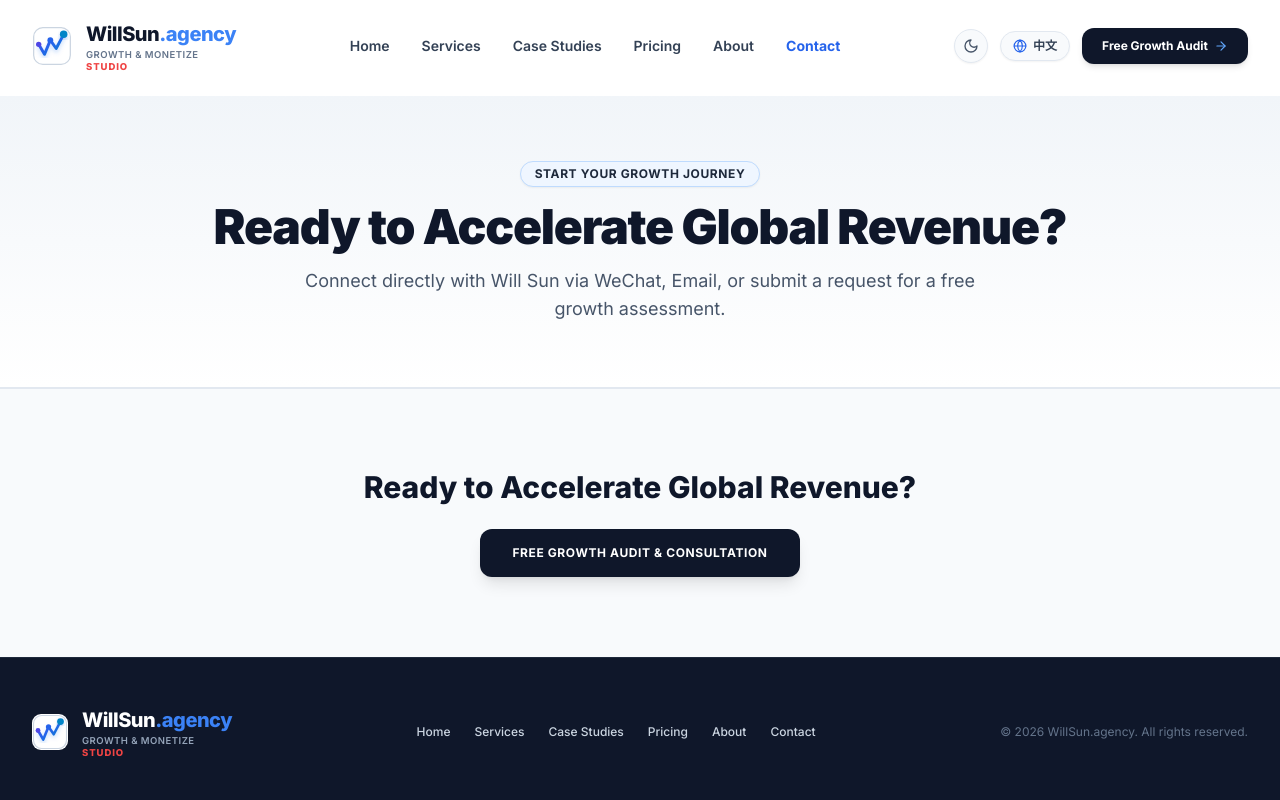
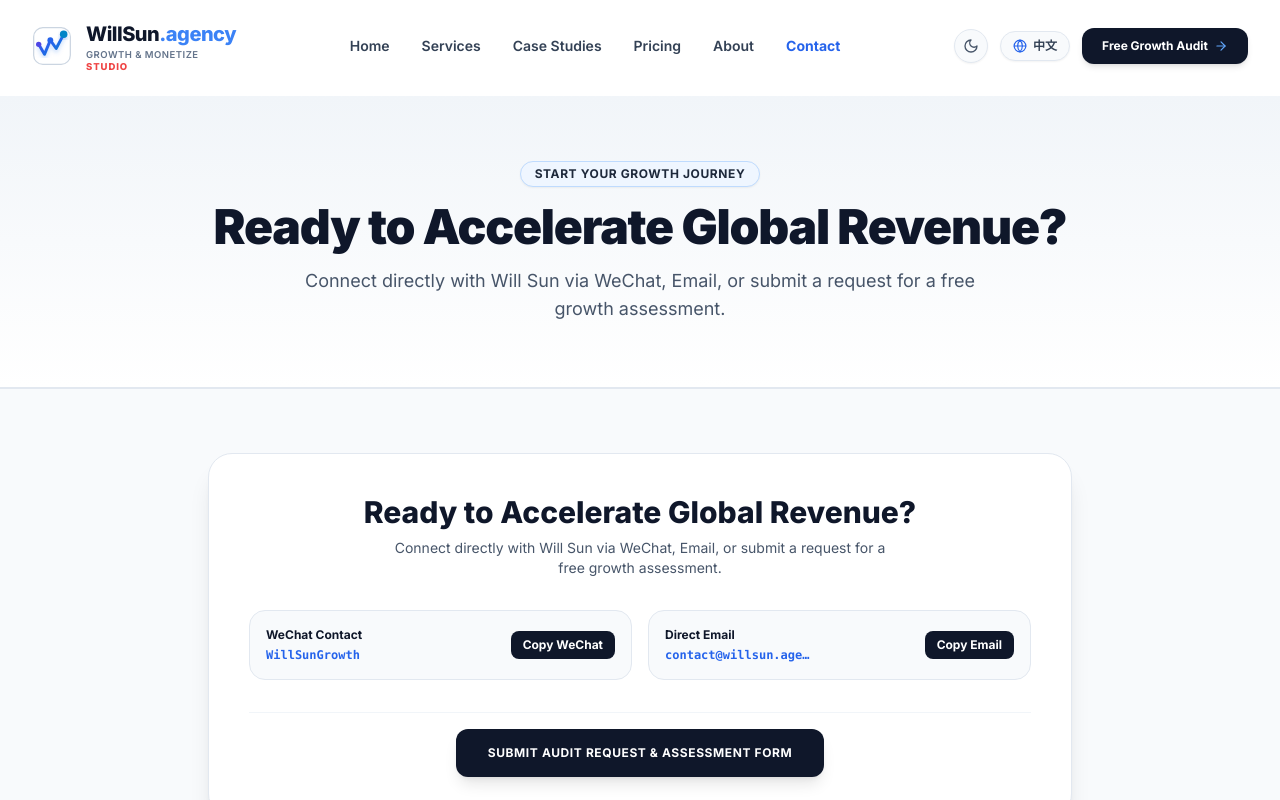
Before and after one commit to gstar-byte/willsun.agency, a Next.js app: page /contact in a window 1280 px wide. Shown: the top 800 px of the page. Built offline with nearby package versions, Linux system fonts and the light colour scheme.

Commit message:
feat: complete dark mode for contact page and unify footer slate background

```diff
--- a/components/Footer.tsx
+++ b/components/Footer.tsx
@@ -14,7 +14,7 @@ export const Footer: React.FC<FooterProps> = ({ lang }) => {
   const navT = dictionary[lang].nav;
 
   return (
-    <footer className="bg-slate-900 dark:bg-slate-950 text-slate-400 border-t border-slate-800 py-12 transition-colors duration-300">
+    <footer className="bg-slate-900 dark:bg-slate-950 text-slate-400 border-t border-slate-800 dark:border-slate-800/80 py-12 transition-colors duration-300">
       <div className="max-w-7xl mx-auto px-4 sm:px-6 lg:px-8">
         <div className="flex flex-col md:flex-row items-center justify-between gap-6">
           {/* Logo & Tagline */}
@@ -23,23 +23,23 @@ export const Footer: React.FC<FooterProps> = ({ lang }) => {
           </Link>
 
           {/* Quick Nav Links with Home */}
-          <div className="flex flex-wrap gap-6 text-xs text-slate-300 font-medium">
-            <Link href="/" className="hover:text-blue-400 transition-colors">
+          <div className="flex flex-wrap gap-6 text-xs text-slate-300 dark:text-slate-400 font-medium">
+            <Link href="/" className="hover:text-blue-400 dark:hover:text-blue-400 transition-colors">
               {navT.home}
             </Link>
-            <Link href="/services" className="hover:text-blue-400 transition-colors">
+            <Link href="/services" className="hover:text-blue-400 dark:hover:text-blue-400 transition-colors">
               {navT.services}
             </Link>
-            <Link href="/cases" className="hover:text-blue-400 transition-colors">
+            <Link href="/cases" className="hover:text-blue-400 dark:hover:text-blue-400 transition-colors">
               {navT.cases}
             </Link>
-            <Link href="/pricing" className="hover:text-blue-400 transition-colors">
+            <Link href="/pricing" className="hover:text-blue-400 dark:hover:text-blue-400 transition-colors">
               {navT.pricing}
             </Link>
-            <Link href="/about" className="hover:text-blue-400 transition-colors">
+            <Link href="/about" className="hover:text-blue-400 dark:hover:text-blue-400 transition-colors">
               {navT.about}
             </Link>
-            <Link href="/contact" className="hover:text-blue-400 transition-colors">
+            <Link href="/contact" className="hover:text-blue-400 dark:hover:text-blue-400 transition-colors">
               {navT.contact}
             </Link>
           </div>
--- a/components/PageClientWrapper.tsx
+++ b/components/PageClientWrapper.tsx
@@ -88,17 +88,55 @@ export const PageClientWrapper: React.FC<PageClientWrapperProps> = ({ pageType }
       )}
       {pageType === 'about' && <About lang={lang} />}
       {pageType === 'contact' && (
-        <section className="py-20 bg-slate-50 border-t border-slate-200">
-          <div className="max-w-4xl mx-auto px-4 text-center">
-            <h2 className="text-3xl font-extrabold text-slate-900 mb-6">
+        <section className="py-16 bg-slate-50 dark:bg-slate-950 border-t border-slate-200 dark:border-slate-800 transition-colors duration-300">
+          <div className="max-w-4xl mx-auto px-4">
+            <div className="bg-white dark:bg-slate-900 border border-slate-200 dark:border-slate-800 rounded-3xl p-8 sm:p-10 shadow-xl">
+              <div className="text-center mb-8">
+                <h2 className="text-3xl font-extrabold text-slate-900 dark:text-white mb-2">
                   {t.contact.title}
                 </h2>
+                <p className="text-slate-600 dark:text-slate-300 text-sm max-w-lg mx-auto">
+                  {t.contact.subtitle}
+                </p>
+              </div>
+
+              <div className="grid grid-cols-1 sm:grid-cols-2 gap-4 mb-8">
+                <div className="p-4 rounded-2xl bg-slate-50 dark:bg-slate-800/60 border border-slate-200 dark:border-slate-700/60 flex items-center justify-between">
+                  <div>
+                    <div className="text-xs font-bold text-slate-900 dark:text-white">{t.contact.wechatTitle}</div>
+                    <div className="text-xs font-mono font-bold text-blue-600 dark:text-blue-400 mt-1">{t.contact.wechatId}</div>
+                  </div>
+                  <button
+                    onClick={() => navigator.clipboard.writeText(t.contact.wechatId)}
+                    className="px-3 py-1.5 rounded-lg bg-slate-900 dark:bg-blue-600 text-white text-xs font-bold hover:bg-slate-800 dark:hover:bg-blue-500 transition-all"
+                  >
+                    Copy WeChat
+                  </button>
+                </div>
+
+                <div className="p-4 rounded-2xl bg-slate-50 dark:bg-slate-800/60 border border-slate-200 dark:border-slate-700/60 flex items-center justify-between">
+                  <div>
+                    <div className="text-xs font-bold text-slate-900 dark:text-white">{t.contact.emailTitle}</div>
+                    <div className="text-xs font-mono font-bold text-blue-600 dark:text-blue-400 mt-1 truncate max-w-[150px]">{t.contact.emailAddr}</div>
+                  </div>
+                  <button
+                    onClick={() => navigator.clipboard.writeText(t.contact.emailAddr)}
+                    className="px-3 py-1.5 rounded-lg bg-slate-900 dark:bg-blue-600 text-white text-xs font-bold hover:bg-slate-800 dark:hover:bg-blue-500 transition-all"
+                  >
+                    Copy Email
+                  </button>
+                </div>
+              </div>
+
+              <div className="text-center pt-4 border-t border-slate-100 dark:border-slate-800">
                 <button
                   onClick={() => setContactOpen(true)}
-              className="px-8 py-4 rounded-xl font-bold text-xs uppercase tracking-wider text-white bg-slate-900 shadow-lg hover:bg-slate-800 transition-all"
+                  className="w-full sm:w-auto px-8 py-4 rounded-xl font-bold text-xs uppercase tracking-wider text-white bg-slate-900 dark:bg-blue-600 shadow-lg hover:bg-slate-800 dark:hover:bg-blue-500 hover:scale-[1.02] transition-all"
                 >
-              {t.nav.cta} & Consultation
+                  {t.contact.submitBtn} & Assessment Form
                 </button>
+              </div>
+            </div>
           </div>
         </section>
       )}
```
Lines whose indentation alone changed are shown as unchanged.
